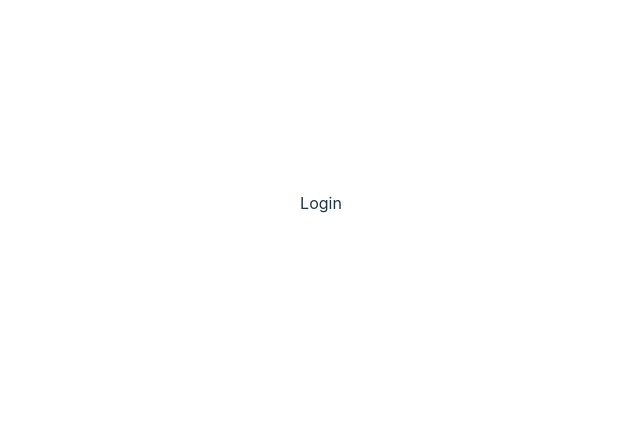
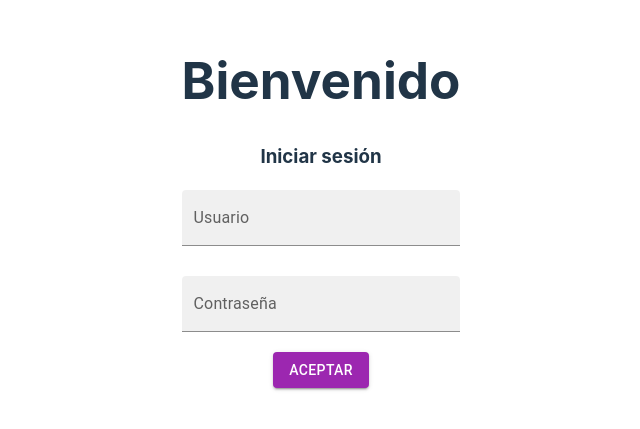
Before and after one commit to aldairl/monthly-payment, a React (Vite) app in the folder frontend/: page /auth in a window 1280 px wide. Shown: the part 197-626 px from the top of the page, without its empty margins (319-959 px from the left). Built offline with nearby package versions, Linux system fonts and the light colour scheme.

Commit message:
feat: login ui

```diff
--- a/frontend/src/modules/auth/components/login/Login.jsx
+++ b/frontend/src/modules/auth/components/login/Login.jsx
@@ -1,5 +1,70 @@
-export const Login = () => {
-  return (
-    <div>Login</div>
-  )
+import PropTypes from 'prop-types'
+import { Box, Button, TextField } from "@mui/material"
+import { Form, Formik } from "formik"
+
+export const Login = ({ isNonMobile, handleFormSubmit, initialValues, checkoutSchema, }) => {
+    return (
+        <Box>
+            <h1>Bienvenido</h1>
+            <h3>Iniciar sesión</h3>
+            <Formik
+                onSubmit={handleFormSubmit}
+                initialValues={initialValues}
+                validationSchema={checkoutSchema}
+            >
+                {({ values, errors, touched, handleBlur, handleChange, handleSubmit, }) => (
+                    <Form onSubmit={handleSubmit}>
+                        <Box
+                            display="grid"
+                            gap="30px"
+                            gridTemplateColumns="repeat(4, minmax(0, 1fr))"
+                            sx={{
+                                "& > div": { gridColumn: isNonMobile ? undefined : "span 4" },
+                            }}
+                        >
+                            <TextField
+                                fullWidth
+                                variant="filled"
+                                type="text"
+                                label="Usuario"
+                                onBlur={handleBlur}
+                                onChange={handleChange}
+                                value={values.username}
+                                name="username"
+                                error={!!touched.username && !!errors.username}
+                                helperText={touched.username && errors.username}
+                                sx={{ gridColumn: "span 4" }}
+                            />
+                            <TextField
+                                fullWidth
+                                variant="filled"
+                                type="password"
+                                label="Contraseña"
+                                onBlur={handleBlur}
+                                onChange={handleChange}
+                                value={values.password}
+                                name="password"
+                                error={!!touched.password && !!errors.password}
+                                helperText={touched.password && errors.password}
+                                sx={{ gridColumn: "span 4" }}
+                            />
+                        </Box>
+
+                        <Box display="flex" justifyContent="center" mt="20px">
+                            <Button type="submit" color="secondary" variant="contained">
+                                Aceptar
+                            </Button>
+                        </Box>
+                    </Form>
+                )}
+            </Formik>
+        </Box>
+    )
 }
+
+Login.propTypes = {
+    isNonMobile: PropTypes.bool,
+    handleFormSubmit: PropTypes.func,
+    initialValues: PropTypes.object,
+    checkoutSchema: PropTypes.object,
+}
--- a/frontend/src/modules/auth/components/login/LoginContainer.jsx
+++ b/frontend/src/modules/auth/components/login/LoginContainer.jsx
@@ -1,7 +1,32 @@
+import useMediaQuery from "@mui/material/useMediaQuery"
+import * as yup from "yup"
 import { Login } from './Login'
 
+
+const checkoutSchema = yup.object().shape({
+    username: yup.string().required("required"),
+    password: yup.string().required("required"),
+})
+
+const initialValues = {
+    username: "",
+    password: "",
+}
+
 export const LoginContainer = () => {
-  return (
-    <Login/>
-  )
+
+    const isNonMobile = useMediaQuery("(min-width:600px)")
+
+    const handleFormSubmit = (values) => {
+        console.log(values)
+    }
+
+    return (
+        <Login
+            isNonMobile={isNonMobile}
+            handleFormSubmit={handleFormSubmit}
+            initialValues={initialValues}
+            checkoutSchema={checkoutSchema}
+        />
+    )
 }
```
